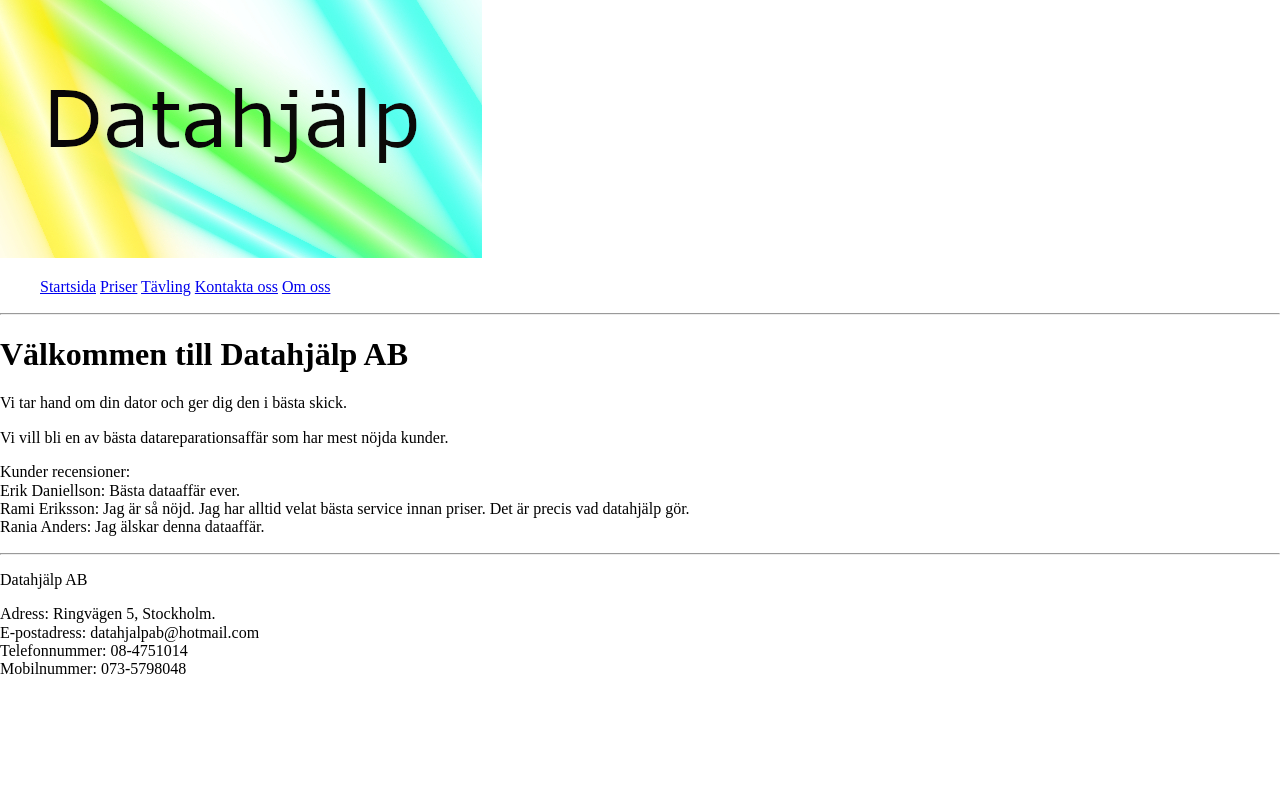
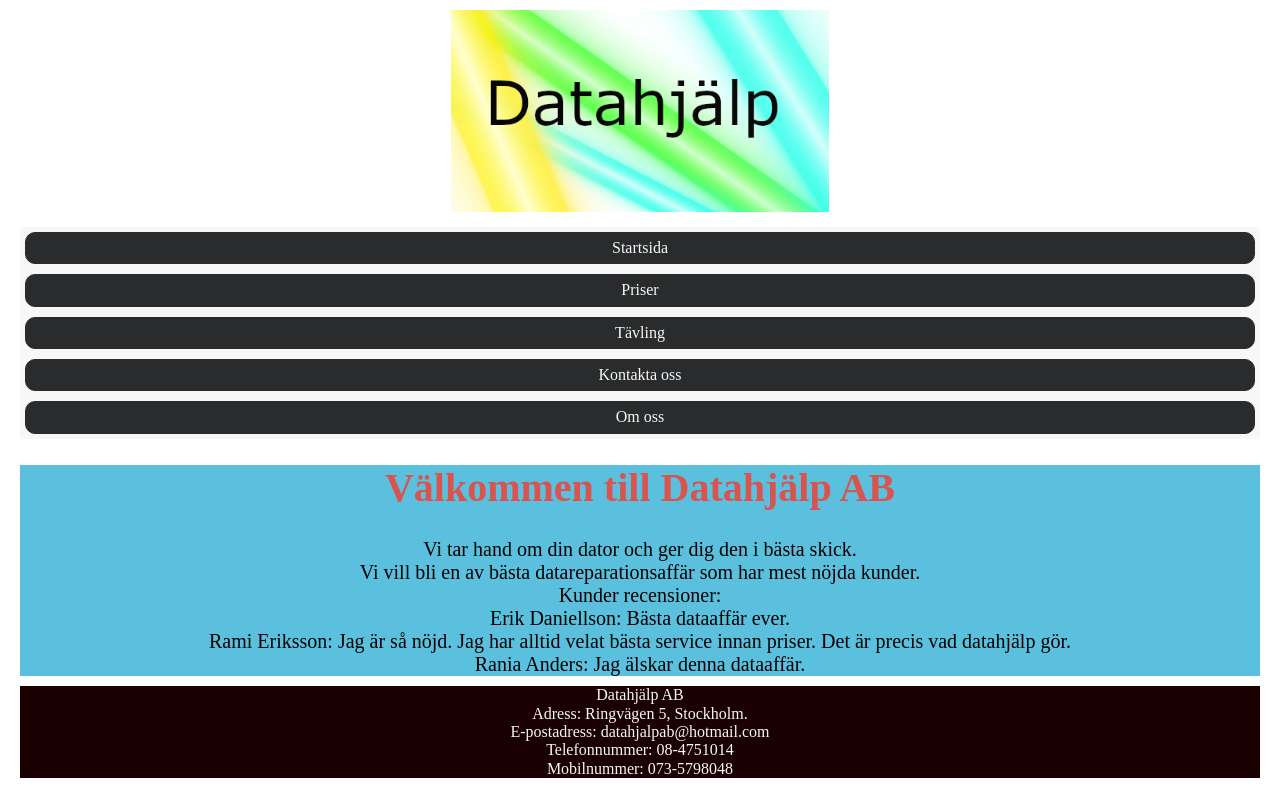
Before and after one commit to fadihanna123/DatahjalpProjekt, a plain HTML site: page index.html in a window 1280 px wide. Drawn offline with nearby package versions, Linux system fonts and the light colour scheme; the site is published under a folder, as on GitHub Pages, so addresses that start at the root find nothing.

Commit message:
Update index.html

```diff
--- a/index.html
+++ b/index.html
@@ -26,7 +26,7 @@
       integrity="sha512-NhSC1YmyruXifcj/KFRWoC561YpHpc5Jtzgvbuzx5VozKpWvQ+4nXhPdFgmx8xqexRcpAglTj9sIBWINXa8x5w=="
       crossorigin="anonymous"
     />
-    <link rel="stylesheet" href="/css/_main.min.css" type="text/css" />
+    <link rel="stylesheet" href="css/_main.min.css" type="text/css" />
     <meta name="viewport" content="width=device-width, initial-scale=1.0" />
     <title>Datahjälp</title>
   </head>
```
